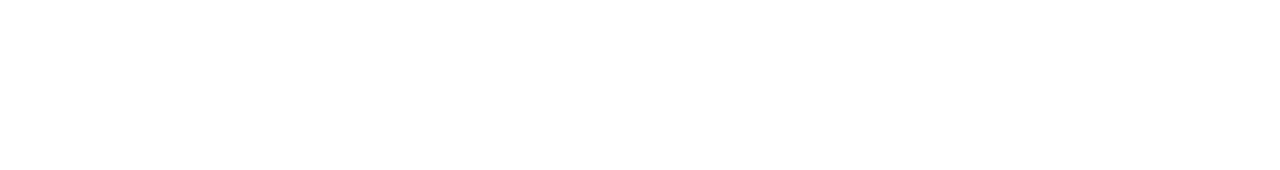
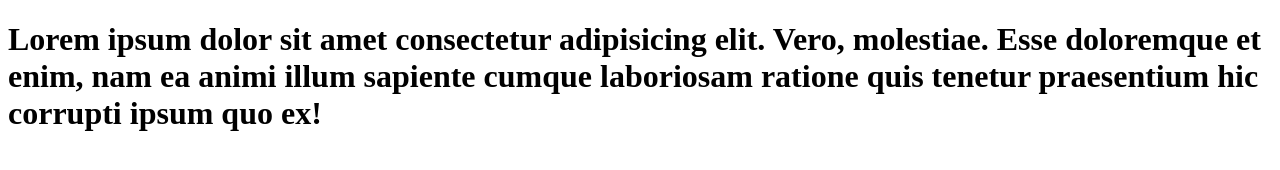
Before and after one commit to tanavishali/understanding-git, a plain HTML site: page index.html in a window 1280 px wide. Drawn offline with Linux system fonts and the light colour scheme.

Commit message:
Update 2 index.html

```diff
--- a/index.html
+++ b/index.html
@@ -5,5 +5,11 @@
     <meta name="viewport" content="width=device-width, initial-scale=1.0" />
     <title>Document</title>
   </head>
-  <body></body>
+  <body>
+    <h1>
+      Lorem ipsum dolor sit amet consectetur adipisicing elit. Vero, molestiae.
+      Esse doloremque et enim, nam ea animi illum sapiente cumque laboriosam
+      ratione quis tenetur praesentium hic corrupti ipsum quo ex!
+    </h1>
+  </body>
 </html>
```
